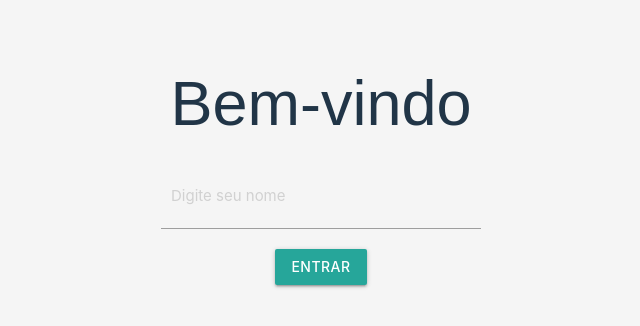
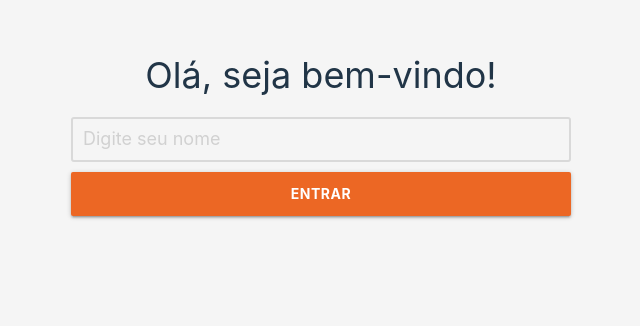
Before and after one commit to felipegomesflg/teddyApp, a React (Vite) app: page / in a window 1280 px wide. Shown: the part 264-590 px from the top of the page, without its empty margins (319-959 px from the left). Built offline with nearby package versions, Linux system fonts and the light colour scheme.

Commit message:
home done

```diff
--- a/src/App.css
+++ b/src/App.css
@@ -1,6 +1,6 @@
 body {
   margin: 0;
-  font-family: Arial, sans-serif;
+  font-family: Inter, sans-serif;
   background-color: #f5f5f5;
   place-items: normal;
 }
@@ -14,6 +14,11 @@ main {
   width: 100%;
   padding: 20px;
 }
+
+
+
+
+/* HEADER*/
 
 
 
@@ -70,6 +75,19 @@ header .right {
   background-color: #00695c;
 }
 
+
+
+
+
+
+/* CARDs*/
+
+
+.card .card-content, .card .card-action{
+  border:0 !important;
+  padding: 0 !important;
+  text-align: center;
+}
 
 .card-group-header {
   display: flex;
@@ -131,7 +149,7 @@ header .right {
   display: flex;
   flex-direction: column;
   justify-content: space-between;
-  min-height: 140px;
+
 }
 
 
@@ -144,12 +162,15 @@ header .right {
 .client-box p {
   font-size: 0.9rem;
   color: #666;
+  line-height: 25px;
 }
 
 .card-action {
   display: flex;
-  justify-content: flex-end;
+  justify-content: space-between;
   gap: 10px;
+  margin-top: 5px;
+
 }
 
 .card-action i {
@@ -186,6 +207,20 @@ header .right {
   color: white;
 }
 
+/* COMUM A TODOS */
+
+
+input{
+ BORDER:2px solid #D9D9D9 !important;
+ background-color:#FFF;
+ box-sizing: border-box !important;
+ border-radius: 3px !important;
+ padding:10px !important;
+}
+button{
+  background-color: #EC6724 !important;
+  font-weight: bold;
+}
 /* Responsividade */
 @media only screen and (max-width: 600px) {
   .client-box {
--- a/src/components/Card.tsx
+++ b/src/components/Card.tsx
@@ -17,15 +17,18 @@ const Card: React.FC<CardProps> = ({ data, onEdit, onDelete }) => {
   return (
     <div className="card client-box">
       <div className="card-content">
-        <span className="card-title">{data.name}</span>
+        <p><b>{data.name}</b></p>
         <p>Salário: R$ {parseFloat(data.salary).toFixed(2)}</p>
         <p>Empresa: {data.company}</p>
       </div>
       <div className="card-action">
+        <i className="material-icons" >
+          add
+        </i>
         <i className="material-icons" onClick={onEdit}>
           edit
         </i>
-        <i className="material-icons" onClick={onDelete}>
+        <i className="material-icons red-text darken-4" onClick={onDelete}>
           delete
         </i>
       </div>
--- a/src/components/CardGroup.tsx
+++ b/src/components/CardGroup.tsx
@@ -22,19 +22,14 @@ const CardGroup: React.FC<CardGroupProps> = ({ data, onEdit, onDelete }) => {
   const startIndex = (currentPage - 1) * itemsPerPage;
   const currentItems = data.slice(startIndex, startIndex + itemsPerPage);
 
-  const handleNext = () => {
-    if (currentPage < totalPages) setCurrentPage(currentPage + 1);
-  };
-
-  const handlePrev = () => {
-    if (currentPage > 1) setCurrentPage(currentPage - 1);
+  const handlePageClick = (pageNumber: number) => {
+    setCurrentPage(pageNumber);
   };
 
   const handleItemsPerPageChange = (e: React.ChangeEvent<HTMLSelectElement>) => {
     setItemsPerPage(Number(e.target.value));
     setCurrentPage(1);
   };
-
   return (
     <div>
 
@@ -59,16 +54,16 @@ const CardGroup: React.FC<CardGroupProps> = ({ data, onEdit, onDelete }) => {
         ))}
       </div>
 
-      <div className="pagination-controls">
-        <button onClick={handlePrev} disabled={currentPage === 1} className="btn">
-          Anterior
-        </button>
-        <span>
-          Página {currentPage} de {totalPages}
-        </span>
-        <button onClick={handleNext} disabled={currentPage === totalPages} className="btn">
-          Próxima
-        </button>
+      <div className="pagination">
+        {Array.from({ length: totalPages }, (_, index) => index + 1).map((pageNumber) => (
+          <button
+            key={pageNumber}
+            className={`pagination-button ${pageNumber === currentPage ? 'active' : ''}`}
+            onClick={() => handlePageClick(pageNumber)}
+          >
+            {pageNumber}
+          </button>
+        ))}
       </div>
     </div>
   );
--- a/src/main.tsx
+++ b/src/main.tsx
@@ -1,8 +1,8 @@
 import { StrictMode } from 'react'
 import { createRoot } from 'react-dom/client'
-import './index.css'
 import 'materialize-css/dist/css/materialize.min.css';
 import 'materialize-css/dist/js/materialize.min.js';
+import './index.css'
 import App from './App'
 
 createRoot(document.getElementById('root')!).render(
--- a/src/pages/Clients.tsx
+++ b/src/pages/Clients.tsx
@@ -86,7 +86,6 @@ const Clients: React.FC = () => {
 
   return (
     <main>
-      <h1>Clientes</h1>
       <CardGroup
         data={dataList}
         onEdit={(data) => setModalForm({ open: true, action: 'edit', data })}
--- a/src/pages/Home.tsx
+++ b/src/pages/Home.tsx
@@ -11,8 +11,8 @@ const Home: React.FC = () => {
   };
 
   return (
-    <div style={styles.container}>
-      <h1>Bem-vindo</h1>
+    <div style={styles.container} className='home'>
+      <h2 style={styles.h2}>Olá, seja bem-vindo!</h2>
       <input
         type="text"
         placeholder="Digite seu nome"
@@ -20,7 +20,7 @@ const Home: React.FC = () => {
         onChange={(e) => setName(e.target.value)}
         style={styles.input}
       />
-      <button onClick={handleEnter} className="btn">
+      <button onClick={handleEnter} className="btn"  style={styles.button}>
         Entrar
       </button>
     </div>
@@ -33,16 +33,26 @@ const styles = {
     flexDirection: 'column',
     alignItems: 'center',
     justifyContent: 'center',
-    height: '100vh',
+    height: 'calc(100vh - 40px)',
     textAlign: 'center',
     backgroundColor: '#f5f5f5',
   },
   input: {
-    marginBottom: '20px',
     padding: '10px',
-    fontSize: '1rem',
-    width: '300px',
+    fontSize: '18px',
+    width: '500px',
+    height: 'auto',
+    marginBottom:'10px'
   },
+  button:{
+    padding: '4px',
+    width: '500px',
+    height: 'auto',
+  },
+  h2:{
+    marginTop:'0px',
+    fontSize:'36px'
+  }
 };
 
 export default Home;
```
